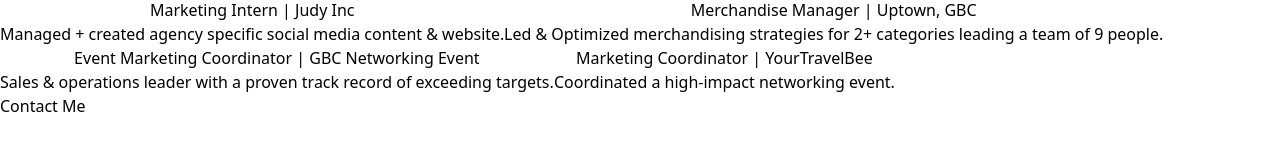
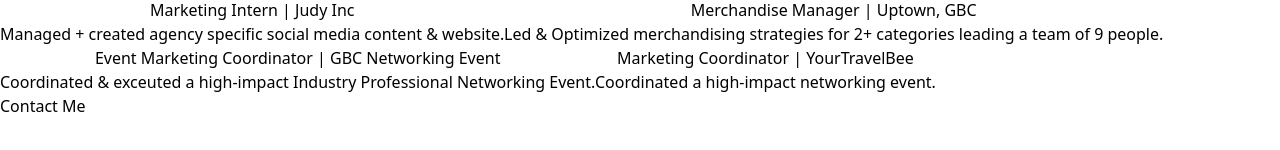
Before and after one commit to ni31012524/nirmitigherwada, a React (Vite) app: page / in a window 1280 px wide. Shown: the part 296-446 px from the top of the page. Built offline with nearby package versions, Linux system fonts and the light colour scheme.

Commit message:
Update Home.jsx

```diff
--- a/src/pages/Home.jsx
+++ b/src/pages/Home.jsx
@@ -57,7 +57,7 @@
           onClick={() => navigate("/job/telephone-outreach")}
         >
           <h3 className="text-lg md:text-2xl font-bold text-white mb-2">Event Marketing Coordinator | GBC Networking Event</h3>
-          <p className="text-white text-sm md:text-base">Sales & operations leader with a proven track record of exceeding targets.</p>
+          <p className="text-white text-sm md:text-base">Coordinated & exceuted a high-impact Industry Professional Networking Event.</p>
         </button>
         {/* Card 4 */}
         <button
```
